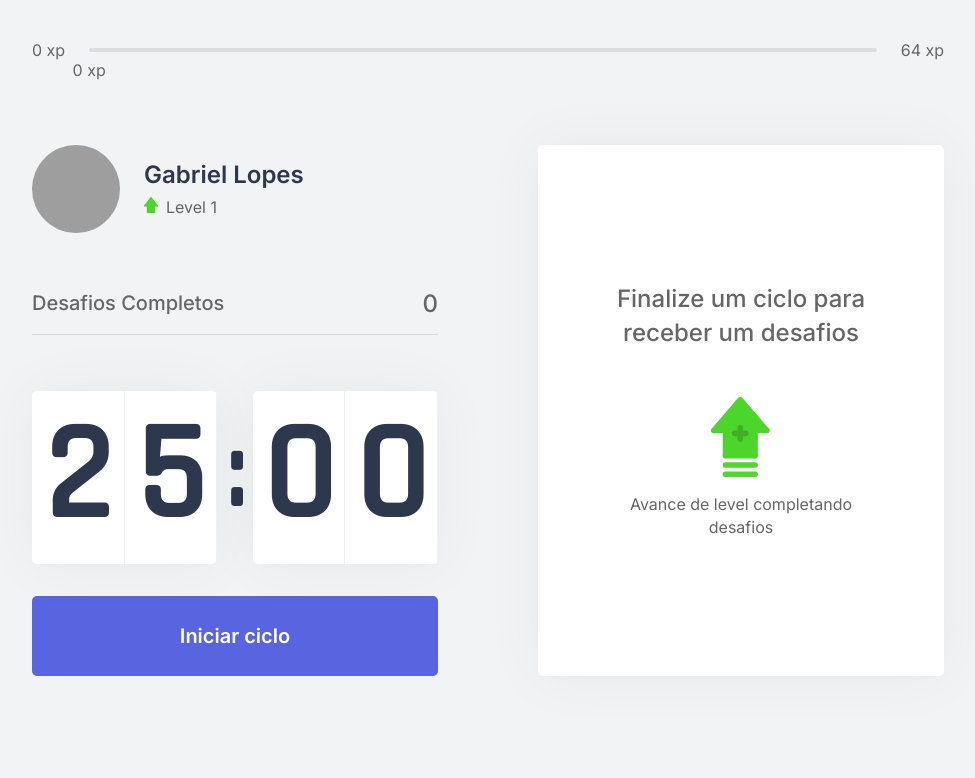
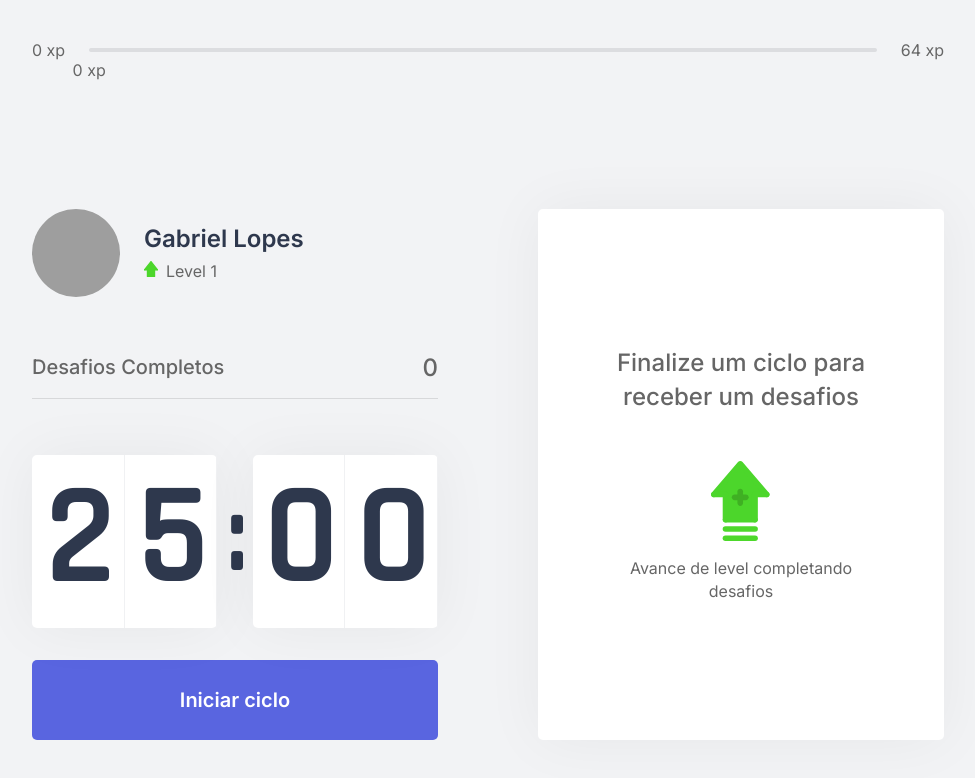
Before and after one commit to Angelo-GL/moveit-next, a Next.js app: page / in a window 1280 px wide. Shown: the top 778 px of the page, without its empty margins (152-1127 px from the left). Built offline with nearby package versions, Linux system fonts and the light colour scheme; grey boxes are pictures that could not be loaded.

Commit message:
Modificação css

```diff
--- a/src/style/pages/Home.module.css
+++ b/src/style/pages/Home.module.css
@@ -1,4 +1,6 @@
 .container{
+
+
     height: 100vh;
     max-width: 992px;
     margin: 0 auto;
@@ -6,13 +8,19 @@
 
     display: flex;
     flex-direction: column;
+
+
 }
 
 .container section{
     flex: 1;
 
+    flex-direction: column;
     display: grid;
     grid-template-columns: 1fr 1fr;
     gap: 6.25rem; /* Espaçamento entre as duas grids*/
     align-content: center;
+    position: relative;
+    top: 4rem;
+
 }
```
Also changed, not shown: src/style/components/Countdown.module.css (line endings or trailing spaces).
